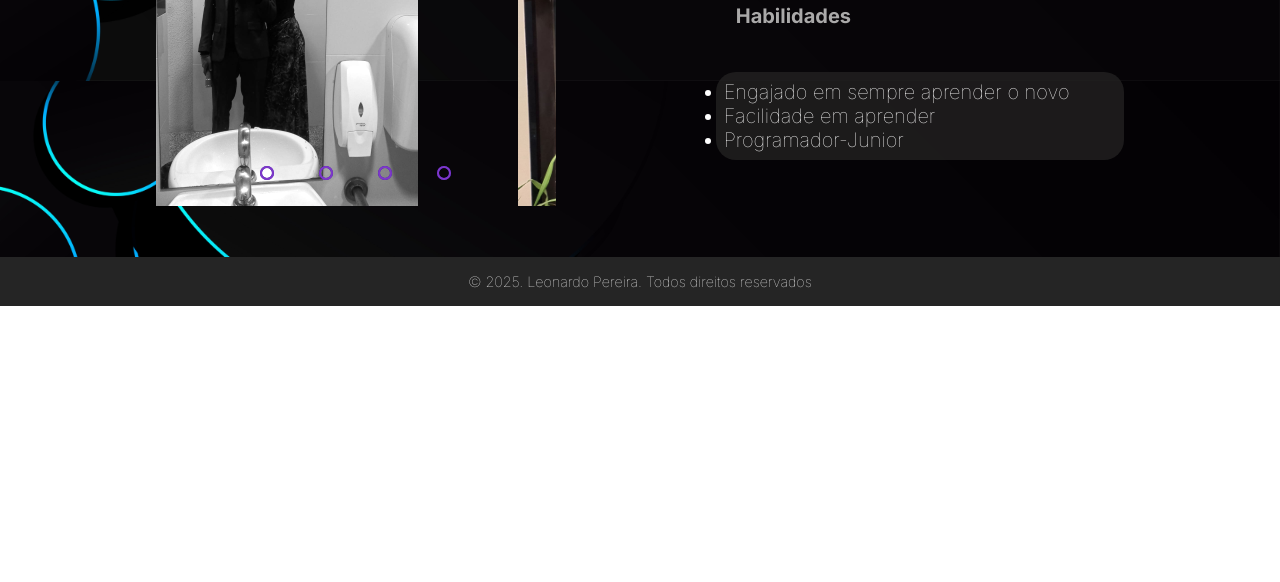
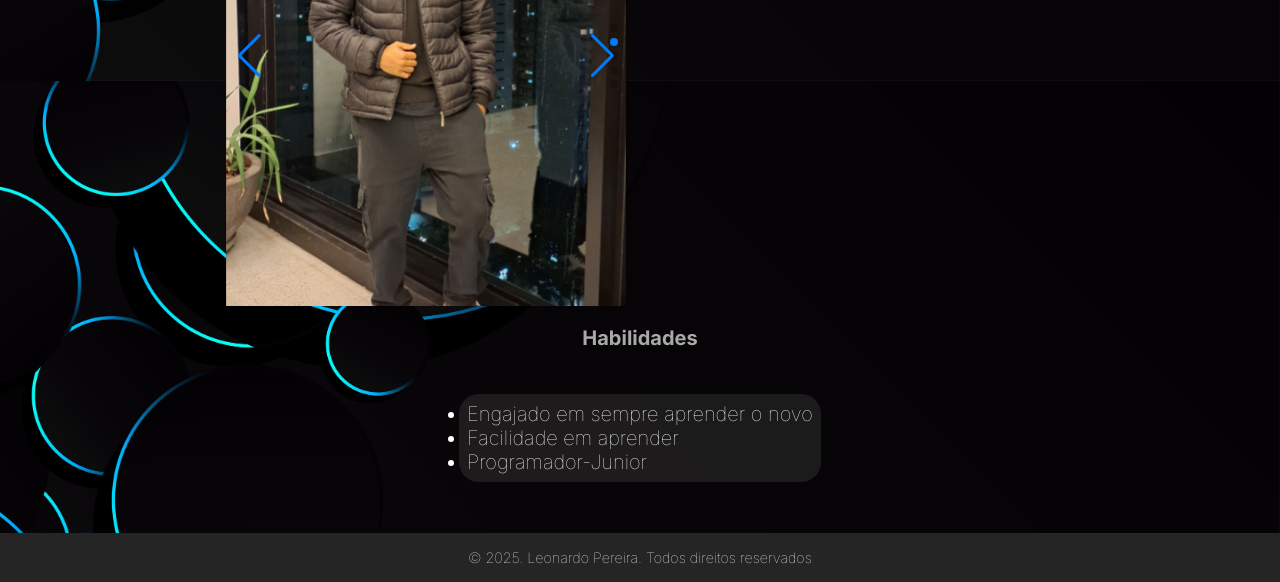
Before and after one commit to Leuuo2/Site-Geral, a plain HTML site: page Paginas/Sobremim.html in a window 1280 px wide. Shown: the part 719-1301 px from the top of the page. Before the commit the page ends 1025 px from the top, so only its background shows below. Drawn offline with nearby package versions, Linux system fonts and the light colour scheme.

Commit message:
Site-geral 0.0.5

```diff
--- a/Paginas/Sobremim.html
+++ b/Paginas/Sobremim.html
@@ -5,6 +5,8 @@
     <meta name="viewport" content="width=device-width, initial-scale=1.0">
     <link rel="stylesheet" href="https://cdnjs.cloudflare.com/ajax/libs/font-awesome/6.7.2/css/all.min.css" integrity="sha512-Evv84Mr4kqVGRNSgIGL/F/aIDqQb7xQ2vcrdIwxfjThSH8CSR7PBEakCr51Ck+w+/U6swU2Im1vVX0SVk9ABhg==" crossorigin="anonymous" referrerpolicy="no-referrer" />
     <link rel="stylesheet" href="../Styles/styles3.css">
+    <link rel="stylesheet" href="https://cdn.jsdelivr.net/npm/swiper@11/swiper-bundle.min.css"
+/>
     <title>Sobre Mim</title>
 </head>
 <body>
@@ -69,41 +71,19 @@
             </article>
         </article>
         <section id="conteiner3">
-            <figure id="fotos">
-                <div class="slider">
-                    <div class="slides">
-                        <input type="radio" name="radio-btn" id="radio1">
-                        <input type="radio" name="radio-btn" id="radio2">
-                        <input type="radio" name="radio-btn" id="radio3">
-                        <input type="radio" name="radio-btn" id="radio4">
+            <figure>
+            <div class="swiper">
+                <div class="swiper-wrapper">
+                  <div class="swiper-slide"> <img src="../imagens/Foto1.jpg" alt="Foto de Leonardo"></div>
+                  <div class="swiper-slide"><img src="../imagens/foto2.jpg" alt="Foto de Leonardo"></div>
+                  <div class="swiper-slide"> <img src="../imagens/foto3.jpg" alt=""></div>
+                    <div class="swiper-slide"> <img src="../imagens/foto4.jpg" alt="Foto de Leonardo"></div>
+                    <div class="swiper-slide"> <img src="../imagens/foto5.jpg" alt="Foto de Leonardo"></div>
+                </div>
+                <div class="swiper-pagination"></div>
 
-                        <div class="slide first">
-                            <img src="../imagens/Foto1.jpg" alt="Foto de Leonardo Pereira" id="foto1">
-                        </div>
-                        <div class="slide">
-                            <img src="../imagens/Foto2.jpg" alt="Foto de Leonardo Pereira" id="foto2">
-                        </div>
-                        <div class="slide">
-                            <img src="../imagens/foto3.jpg" alt="Foto de Leonardo Pereira" id="foto3">
-                    </div>
-                        <div class="slide">
-                            <img src="../imagens/foto5.jpg" alt="Foto de Leonardo Pereira" id="foto4">
-                        </div>
-
-                    <div class="navigation-auto">
-                        <div class="auto-btn1"></div>
-                        <div class="auto-btn2"></div>
-                        <div class="auto-btn3"></div>
-                        <div class="auto-btn4"></div>
-
-                    </div>
-                </div>
-                <div class="navigation-manual">
-                    <label for="radio1" class="manual-btn"></label>
-                    <label for="radio2" class="manual-btn"></label>
-                    <label for="radio3" class="manual-btn"></label>
-                    <label for="radio4" class="manual-btn"></label>
-                </div>
+                <div class="swiper-button-prev"></div>
+                <div class="swiper-button-next"></div>
             </figure>
             <div class="mid">
                 <h2>Contato</h2>
@@ -113,7 +93,7 @@
                     <li><a href="https://wa.me/qr/QKZPTNJG5BB2H1" class="links" id="whatsapp"><i class="fa-brands fa-whatsapp"></i></a></a></li>
                     <li><a href="https://www.linkedin.com/in/leonardo-pereira-489726319" class="links" id="linkedin"><i class="fa-brands fa-linkedin"></i></a></li>
                 </ul>
-            <section>
+            </section>
                 <h2>Habilidades</h2>
                 <ul class="habilidades">
                     <li>Engajado em sempre aprender o novo</li>
@@ -121,7 +101,7 @@
                     <li>Programador-Junior</li>
                 </ul>
             </div>
-        </section>
+
     </section>
 </section>
     </main>
@@ -131,6 +111,9 @@
             2025. Leonardo Pereira. Todos direitos reservados
             </div>
     </footer>
+
+    <script src="https://cdn.jsdelivr.net/npm/swiper@11/swiper-bundle.min.js"></script>
     <script src="../Scripts/Script.js"></script>
+
 </body>
 </html>
--- a/Scripts/Script.js
+++ b/Scripts/Script.js
@@ -5,17 +5,29 @@ menu.addEventListener('click', function() {
  menuLinks.classList.toggle('active');
 });
 
-let count =1;
-    document.getElementById("radio1").checked = true;
-    setInterval(function(){
-        nextImage();
+const swiper = new Swiper('.swiper', {
 
-    }, 5000);
+    direction: 'vertical',
+    loop: true,
 
-function nextImage(){
-    count++;
-    if(count>4){
-        count=1;
-    }
-    document.getElementById("radio"+count).checked = true;
-}
+
+    pagination: {
+      el: '.swiper-pagination',
+    },
+    autoplay: {
+      delay: 2500,
+      disableOnInteraction: false,
+    },
+    effect: 'fade',
+    fadeEffect: {
+      crossFade: true
+    },
+    speed: 1000,
+    slidesPerView: 1,
+    spaceBetween: 30,
+    centeredSlides: true,
+    grabCursor: true,
+    navigation: {
+      nextEl: '.swiper-button-next',
+      prevEl: '.swiper-button-prev',
+    } } );
--- a/Styles/styles3.css
+++ b/Styles/styles3.css
@@ -5,6 +5,9 @@
     margin: 0;
     padding: 0;
 
+}
+main {
+    overflow-x: hidden;
 }
 body {
     margin: 0;
@@ -127,12 +130,12 @@ header{
     border-color: black;
     display: flex;
     justify-content: center;
-    gap: 10rem;
+    flex-direction: row;
+    gap: 20px;
     text-decoration: none;
     max-width: 100%;
     min-width: 20%;
-    height: 100%;
-
+    height: auto;
 
 }
 .figure{
@@ -141,130 +144,6 @@ header{
     justify-content: center;
     gap: 20px;
     margin-top: 20px;;
-}
-.slider{
-    margin: 0 auto;
-    width: 400px;
-    height: 400px;
-    overflow: hidden;
-
-}
-.slides {
-    width: 400%;
-    height: 400px;
-    display: flex;
-}
-.slides input {
-    display: none;
-
-}
-.slide {
-    width: 25%;
-    transition: 1s;
-    position: relative;
-}
-.navigation-manual {
-    position: absolute;
-    width: 400px;
-    margin-top: -40px;
-    display: flex;
-    justify-content: center;
-}
-.manual-btn {
-    border: 2px solid #7f37c9;
-    padding: 5px;
-    border-radius: 10px;
-    cursor: pointer;
-    margin: auto 5px;
-    transition: all 1s ease;
-}
-.manual-btn:hover {
-    background: #7f37c9;
-}
-.manual-btn:not(:last-child){
-    margin-right: 40px;
-}
-#radio1:checked ~ .first {
-    margin-left: 0;
-}
-#radio2:checked ~ .first {
-    margin-left: -25%;
-}
-#radio3:checked ~ .first {
-    margin-left: -50%;
-}
-#radio4:checked ~ .first {
-    margin-left: -75%;
-}
-.navigation-auto div {
-    border: 2px solid #301ba5;
-    padding: 5px;
-    border-radius: 10px;
-    cursor: pointer;
-    transition: 1s;
-
-}
-.navigation-auto {
-    position: absolute;
-    width: 400px;
-    margin-top: 360px;
-    display: flex;
-    flex-direction: row;
-    align-items: center;
-    gap: 5px;
-    margin-left: 0px;
-    justify-content: center;
-}
-.navigation-auto div:not(:last-child) {
-    margin-right: 40px;
-    padding: 5px;
-
-}
-#radio1:checked ~ .navigation-auto .auto-btn1  {
-    background: #fff;
-}
-#radio2:checked ~ .navigation-auto .auto-btn2 {
-    background: #fff;
-}
-#radio3:checked ~ .navigation-auto .auto-btn3 {
-    background: #fff;
-}
-#radio4:checked ~ .navigation-auto .auto-btn4 {
-    background: #fff;
-}
-#foto1 {
-    width: 100%;
-    height: auto;
-    max-width: 300px;
-    max-height: 700px;
-    object-fit: cover;
-}
-#foto2 {
-    width: 100%;
-    height: auto;
-    max-width: 400px;
-    max-height: 700px;
-    justify-content: center;
-    align-items: center;
-
-}
-#foto3 {
-    width: 100%;
-    height: 100%;
-    max-width: 900px;
-    max-height: 800px;
-    object-fit: cover;
-    justify-content: center;
-    align-items: center;
-}
-#foto4 {
-    width: 100%;
-    height: 100%;
-    max-width: 800px;
-    max-height: 700px;
-    justify-content: center;
-    align-items: center;
-    margin-left: 50px;
 }
 .habilidades {
     display: flex;
@@ -301,8 +180,18 @@ footer{
     font-size: 20px;
     font-weight: 100;
     list-style: none;
-;
+
 }
+.swiper {
+    width: 400px;
+    height: 500px;
+  }
+  .swiper-slide img {
+    display: block;
+    width: 100%;
+    height: 100%;
+    object-fit: cover;
+  }
 #footer_contacts h1 {
     margin-bottom: 0.75rem;
 }
@@ -375,6 +264,9 @@ footer{
     text-align: center;
 }
 @media screen and (max-width: 1200px) {
+    body {
+        overflow-x: hidden;
+    }
     .navbar_container {
         display: flex;
         justify-content: center;
@@ -408,6 +300,7 @@ footer{
         font-size: 1.6rem;
         width: 100%;
         height: fit-content;
+        border: black 2px solid;
     }
     .toggle .bar{
         width: 25px;
@@ -422,12 +315,19 @@ footer{
     }
     .navbar_item {
         width: 100%;
+        height: 80px;
+        display: flex;
     }
     .navbar_links {
     text-align: center;
     padding: 2rem;
     width: 100%;
     display: table;
+    border: #ffffff73 0.5px;
+    border-style: dashed;
+    border-radius: 20px;
+    height: fit-content;
+    margin: 0 auto;
 
     }
 
@@ -457,7 +357,7 @@ footer{
     header  {
         display: none;
     }
-    .home {
+    #home {
         display: flex;
         flex-direction: column;
         align-items: center;
@@ -478,7 +378,8 @@ footer{
         max-width: 100%;
     }
     #home #conteiner3 {
-        display: block;
+        flex-direction: column;
+        display: flex;
         justify-content: center;
         max-width: 100%;
         min-width: 20%;
```
